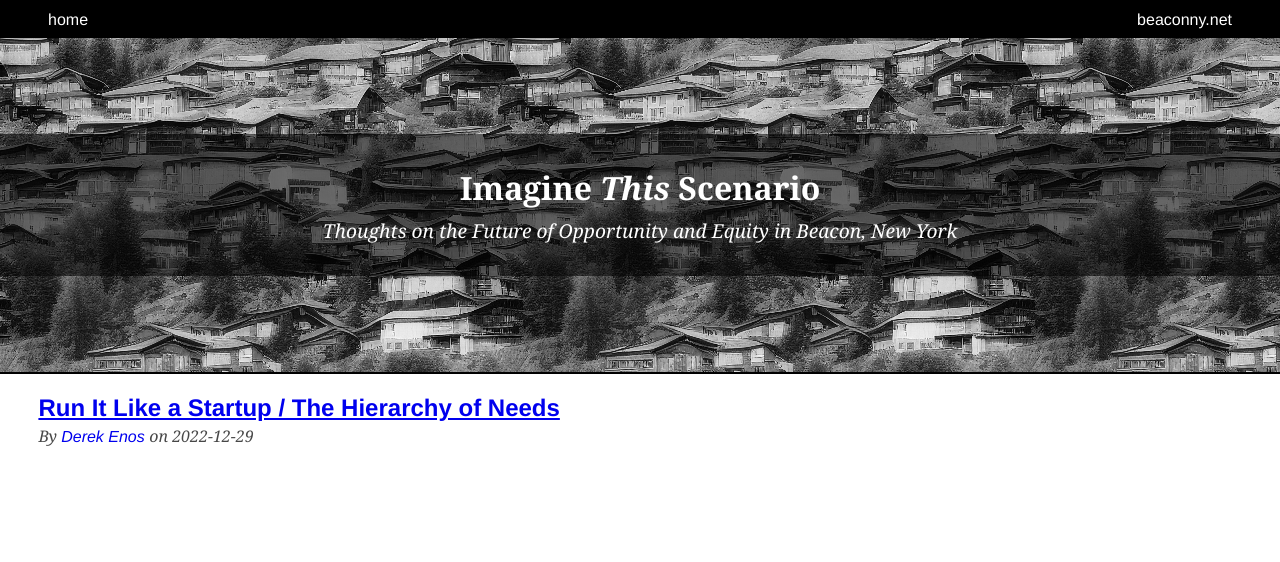
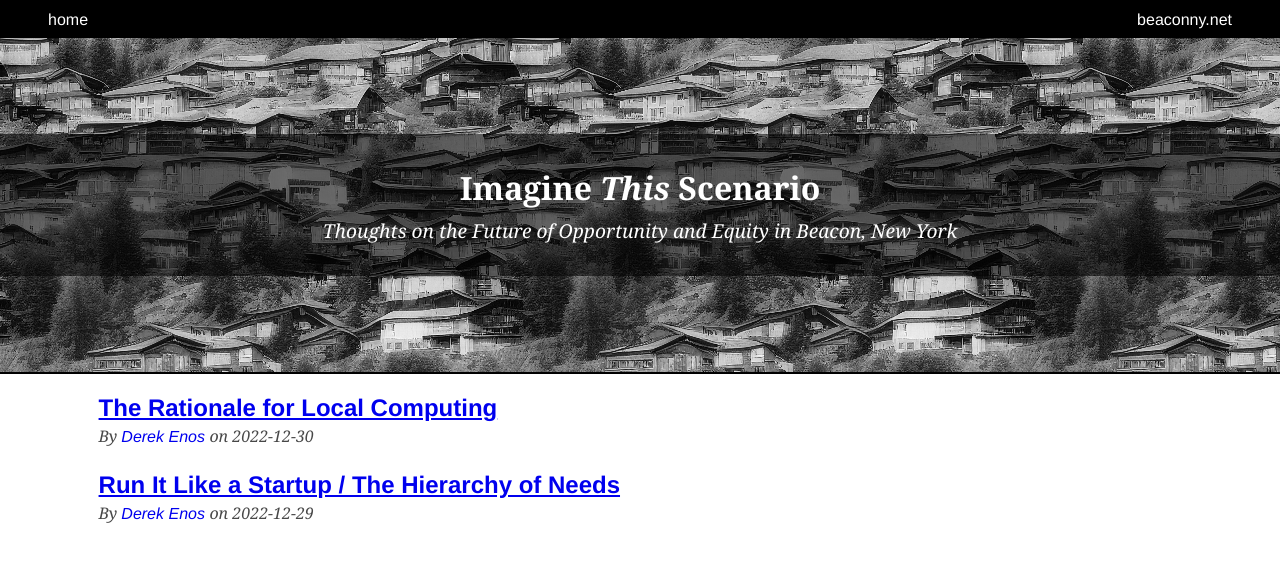
Before and after one commit to beaconny-net/beaconny.net, a Jekyll site: the page imagine-this-scenario/index.html, which Jekyll copies as it is, in a window 1280 px wide. Shown: the top 562 px of the page. Built offline with Jekyll 4.4.1, drawn with Linux system fonts in a browser that asks for light colours.

Commit message:
feature[imagine-this-scenario]: style fixes

```diff
--- a/imagine-this-scenario/css/page.css
+++ b/imagine-this-scenario/css/page.css
@@ -107,13 +107,13 @@
 
 article > p {
   font-size: 1.1rem;
-  line-height: 1.4rem;
+  line-height: 1.6rem;
 }
 
 article > p:first-of-type::first-letter {
   font-size: 4em;
   float: left;
-  padding: 1.3rem 0.25rem 0.4rem 0;
+  padding: 1rem 0.25rem 1rem 0;
 }
 
 
@@ -195,6 +195,11 @@
     font-size: 1.2rem;
   }
 
+  main {
+    max-width: 90%;
+    margin: auto;
+  }
+
   article {
     margin: 1rem auto 0 auto;
     width: 94%;
@@ -202,14 +207,14 @@
 
   article figure {
     display: inline-block;
-    text-align: left;
+    text-align: center;
     float: right;
     max-width: 33%;
     margin: 1rem 0 1rem 1rem;
   }
 
   article figure img {
-    width: 33vw;
+    width: 100%;
   }
 
 }
--- a/imagine-this-scenario/index.html
+++ b/imagine-this-scenario/index.html
@@ -48,6 +48,31 @@
       <ol>
         <li>
           <article>
+            <a href="/imagine-this-scenario/2022-12-30-the-rationale-for-a-local-cloud">
+              <h2>
+                The Rationale for Local Computing
+              </h2>
+            </a>
+            <div class="byline">
+              <address class="author">
+                <span>
+                  By
+                </span>
+                <a rel="author" href="https://derekenos.com">
+                  Derek Enos
+                </a>
+              </address>
+              <span>
+                 on
+              </span>
+              <time datetime="2022-12-30">
+                2022-12-30
+              </time>
+            </div>
+          </article>
+        </li>
+        <li>
+          <article>
             <a href="/imagine-this-scenario/2022-12-29-run-it-like-a-startup---the-hierarchy-of-needs">
               <h2>
                 Run It Like a Startup / The Hierarchy of Needs
```
Also changed, not shown: imagine-this-scenario/src/context.json (+10 -0 lines).
